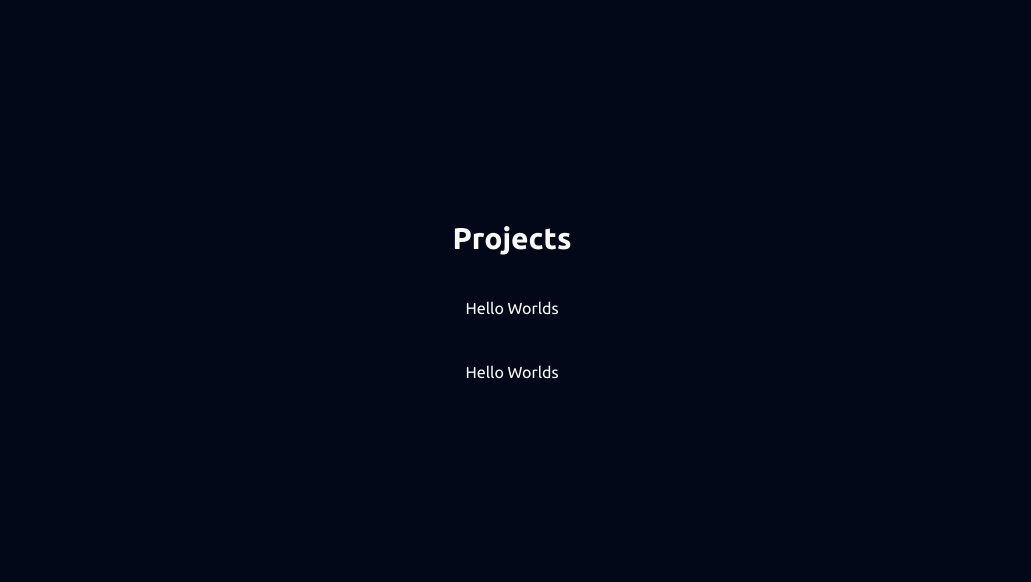
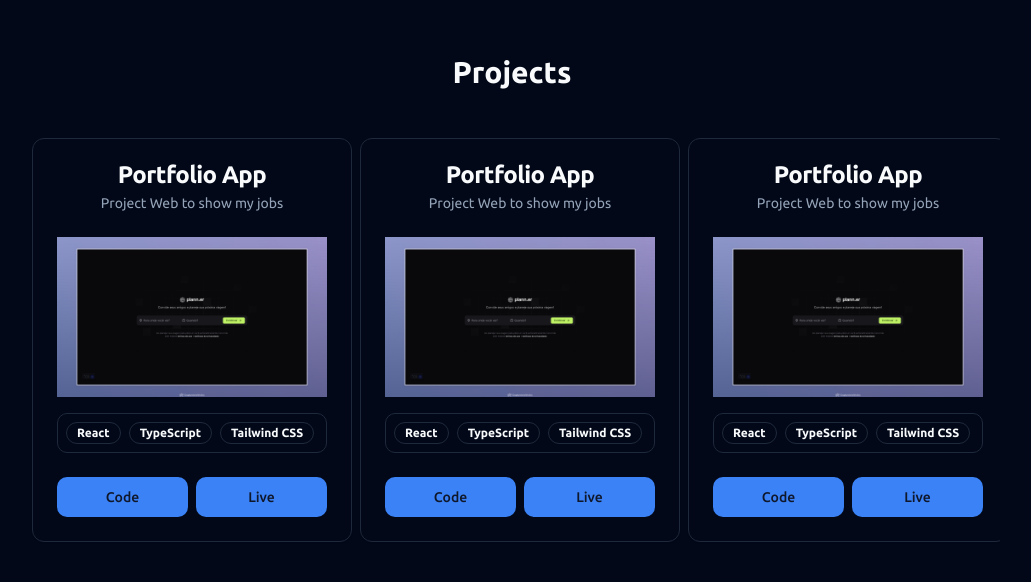
Before and after one commit to jonhnmedeiros/jonhnmedeiros.github.io, a React (Vite) app: page / in a window 1280 px wide. Shown: the part 898-1480 px from the top of the page, without its empty margins (128-1159 px from the left). Built offline with nearby package versions, Linux system fonts and the light colour scheme.

Commit message:
Hero, projects

```diff
--- a/package.json
+++ b/package.json
@@ -11,6 +11,8 @@
   },
   "dependencies": {
     "@radix-ui/react-dropdown-menu": "^2.1.1",
+    "@radix-ui/react-icons": "^1.3.0",
+    "@radix-ui/react-scroll-area": "^1.1.0",
     "@radix-ui/react-slot": "^1.1.0",
     "axios": "^1.7.2",
     "class-variance-authority": "^0.7.0",
--- a/src/app.tsx
+++ b/src/app.tsx
@@ -1,37 +1,94 @@
+import { LinkedInLogoIcon, GitHubLogoIcon, InstagramLogoIcon } from "@radix-ui/react-icons";
+
 import Header from "./components/layouts/header";
 import { Button } from "./components/ui/button";
 import { ThemeProvider } from "./providers/theme-provider";
+import { ProjectCard } from "./components/project-card";
+import { ScrollArea } from "./components/ui/scroll-area";
+import { ScrollBar } from "./components/ui/scroll-area";
 
 export function App() {
+  const projects = [
+    {
+      title: "Portfolio App",
+      description: "Project Web to show my jobs",
+      image: "/public/projects/plann_er.jpeg",
+      tags: ["React", "TypeScript", "Tailwind CSS"],
+      codeLink: " ",
+      liveLink: " ",
+    },
+    {
+      title: "Portfolio App",
+      description: "Project Web to show my jobs",
+      image: "/public/projects/plann_er.jpeg",
+      tags: ["React", "TypeScript", "Tailwind CSS"],
+      codeLink: " ",
+      liveLink: " ",
+    },
+    {
+      title: "Portfolio App",
+      description: "Project Web to show my jobs",
+      image: "/public/projects/plann_er.jpeg",
+      tags: ["React", "TypeScript", "Tailwind CSS"],
+      codeLink: " ",
+      liveLink: " ",
+    },
+    {
+      title: "Portfolio App",
+      description: "Project Web to show my jobs",
+      image: "/public/projects/plann_er.jpeg",
+      tags: ["React", "TypeScript", "Tailwind CSS"],
+      codeLink: " ",
+      liveLink: " ",
+    },
+    {
+      title: "Portfolio App",
+      description: "Project Web to show my jobs",
+      image: "/public/projects/plann_er.jpeg",
+      tags: ["React", "TypeScript", "Tailwind CSS"],
+      codeLink: " ",
+      liveLink: " ",
+    },
+  ];
+
+
   return (
     <ThemeProvider defaultTheme="dark" storageKey="vite-ui-theme">
       <Header />
 
-      <div id="about" className="h-screen flex items-center justify-center slide-in-from-top-1">
+      <section id="about" className="h-screen flex items-center justify-center">
         <div className="max-w-3xl w-full px-6 text-center space-y-10">
           <h1 className="text-3xl font-bold">About me</h1>
           <p>Hi! I'm Jonathan, I'm passionate about technology and creating solutions. In the last few years I've been specializing as a front end developer and transforming prototypes into reliable, intuitive, dynamic and secure web applications.</p>
 
         </div>
-      </div>
-      <div id="projects" className="h-screen flex items-center justify-center">
-        <div className="max-w-3xl w-full px-6 text-center space-y-10">
+      </section>
+      <section id="projects" className="h-screen flex items-center justify-center">
+        <div className="max-w-5xl w-full px-6 text-center space-y-10">
           <h1 className="text-3xl font-bold">Projects</h1>
-          <h1>Hello Worlds</h1>
-          <h1>Hello Worlds</h1>
+
+          <ScrollArea className="w-full whitespace-nowrap">
+            <div className="flex w-max space-x-2 p-2">
+              {projects.map((project) => {
+                return (<ProjectCard {...project} />)
+              })}
+            </div>
+            <ScrollBar orientation="horizontal" />
+          </ScrollArea>
+
         </div>
-      </div>
-      <div id="contact" className="h-screen flex items-center justify-center">
+      </section>
+      <section id="contact" className="h-screen flex items-center justify-center">
         <div className="max-w-3xl w-full px-6 text-center space-y-10">
           <h1 className="text-3xl font-bold">Contact me!</h1>
           <div className="flex flex-row justify-center space-x-10">
-            <Button variant="outline"><a href="https://www.linkedin.com/in/jonathanmedeiros/" target="_blank">Linkedin</a></Button>
-            <Button variant="outline"><a href="https://github.com/jonhnmedeiros" target="_blank">GitHub</a></Button>
-            <Button variant="outline"><a href="https://www.instagram.com/jonhnmedeiros/" target="_blank">Instagram</a></Button>
+            <Button variant="outline"><a href="https://www.linkedin.com/in/jonathanmedeiros/" target="_blank" className="flex flex-row gap-2"><LinkedInLogoIcon className="h-[1.2rem] w-[1.2rem]" />LinkedIn</a></Button>
+            <Button variant="outline"><a href="https://github.com/jonhnmedeiros" target="_blank" className="flex flex-row gap-2" ><GitHubLogoIcon className="h-[1.2rem] w-[1.2rem]" />GitHub</a></Button>
+            <Button variant="outline"><a href="https://www.instagram.com/jonhnmedeiros/" target="_blank" className="flex flex-row gap-2"><InstagramLogoIcon className="h-[1.2rem] w-[1.2rem]" />Instagram</a></Button>
           </div>
 
         </div>
-      </div>
+      </section>
     </ThemeProvider>
   )
 }
--- a/src/components/layouts/header.tsx
+++ b/src/components/layouts/header.tsx
@@ -1,7 +1,6 @@
 import { Moon, Sun } from "lucide-react"
-import { Link } from "react-router-dom";
 
-import { Button, buttonVariants } from "@/components/ui/button"
+import { Button } from "@/components/ui/button"
 import {
     DropdownMenu,
     DropdownMenuContent,
--- /dev/null
+++ b/src/components/project-card.tsx
@@ -0,0 +1,47 @@
+import { ScrollArea } from "./ui/scroll-area";
+import { Badge } from "./ui/badge";
+import { Button } from "./ui/button";
+import { Card, CardHeader, CardTitle, CardDescription, CardContent, CardFooter } from "./ui/card";
+import { ScrollBar } from "./ui/scroll-area";
+
+
+interface ProjectCardProps {
+    title: string;
+    description: string;
+    image: string;
+    tags: string[];
+    codeLink: string;
+    liveLink: string;
+}
+
+export function ProjectCard(projectCardProps: ProjectCardProps) {
+    return (
+        <Card className="w-80">
+            <CardHeader>
+                <CardTitle>{projectCardProps.title}</CardTitle>
+                <CardDescription>{projectCardProps.description}</CardDescription>
+            </CardHeader>
+            <CardContent className="grid gap-4">
+                <img src="/public/projects/plann_er.jpeg" alt="Project" className="w-full h-40 object-cover" />
+                <ScrollArea className="w-full whitespace-nowrap rounded-md border">
+                    <div className="flex w-max space-x-2 p-2">
+                        {projectCardProps.tags.map(tag => {
+                            return <Badge variant="outline">{tag}</Badge>
+                        })}
+                    </div>
+                    <ScrollBar orientation="horizontal" />
+                </ScrollArea>
+            </CardContent>
+            <CardFooter className="gap-2">
+                <Button className="w-full" onClick={(e) => {
+                    e.preventDefault();
+                    window.location.href = projectCardProps.codeLink;
+                }}>Code</Button>
+                <Button className="w-full">Live</Button>
+                {/* <Link to='https://react.semantic-ui.com/'>
+                    <button type="button" className="btn btn-info">Button</button>
+                </Link> */}
+            </CardFooter>
+        </Card>
+    )
+}
--- /dev/null
+++ b/src/components/ui/badge.tsx
@@ -0,0 +1,36 @@
+import * as React from "react"
+import { cva, type VariantProps } from "class-variance-authority"
+
+import { cn } from "@/lib/utils"
+
+const badgeVariants = cva(
+  "inline-flex items-center rounded-full border px-2.5 py-0.5 text-xs font-semibold transition-colors focus:outline-none focus:ring-2 focus:ring-ring focus:ring-offset-2",
+  {
+    variants: {
+      variant: {
+        default:
+          "border-transparent bg-primary text-primary-foreground hover:bg-primary/80",
+        secondary:
+          "border-transparent bg-secondary text-secondary-foreground hover:bg-secondary/80",
+        destructive:
+          "border-transparent bg-destructive text-destructive-foreground hover:bg-destructive/80",
+        outline: "text-foreground",
+      },
+    },
+    defaultVariants: {
+      variant: "default",
+    },
+  }
+)
+
+export interface BadgeProps
+  extends React.HTMLAttributes<HTMLDivElement>,
+    VariantProps<typeof badgeVariants> {}
+
+function Badge({ className, variant, ...props }: BadgeProps) {
+  return (
+    <div className={cn(badgeVariants({ variant }), className)} {...props} />
+  )
+}
+
+export { Badge, badgeVariants }
--- /dev/null
+++ b/src/components/ui/card.tsx
@@ -0,0 +1,79 @@
+import * as React from "react"
+
+import { cn } from "@/lib/utils"
+
+const Card = React.forwardRef<
+  HTMLDivElement,
+  React.HTMLAttributes<HTMLDivElement>
+>(({ className, ...props }, ref) => (
+  <div
+    ref={ref}
+    className={cn(
+      "rounded-lg border bg-card text-card-foreground shadow-sm",
+      className
+    )}
+    {...props}
+  />
+))
+Card.displayName = "Card"
+
+const CardHeader = React.forwardRef<
+  HTMLDivElement,
+  React.HTMLAttributes<HTMLDivElement>
+>(({ className, ...props }, ref) => (
+  <div
+    ref={ref}
+    className={cn("flex flex-col space-y-1.5 p-6", className)}
+    {...props}
+  />
+))
+CardHeader.displayName = "CardHeader"
+
+const CardTitle = React.forwardRef<
+  HTMLParagraphElement,
+  React.HTMLAttributes<HTMLHeadingElement>
+>(({ className, ...props }, ref) => (
+  <h3
+    ref={ref}
+    className={cn(
+      "text-2xl font-semibold leading-none tracking-tight",
+      className
+    )}
+    {...props}
+  />
+))
+CardTitle.displayName = "CardTitle"
+
+const CardDescription = React.forwardRef<
+  HTMLParagraphElement,
+  React.HTMLAttributes<HTMLParagraphElement>
+>(({ className, ...props }, ref) => (
+  <p
+    ref={ref}
+    className={cn("text-sm text-muted-foreground", className)}
+    {...props}
+  />
+))
+CardDescription.displayName = "CardDescription"
+
+const CardContent = React.forwardRef<
+  HTMLDivElement,
+  React.HTMLAttributes<HTMLDivElement>
+>(({ className, ...props }, ref) => (
+  <div ref={ref} className={cn("p-6 pt-0", className)} {...props} />
+))
+CardContent.displayName = "CardContent"
+
+const CardFooter = React.forwardRef<
+  HTMLDivElement,
+  React.HTMLAttributes<HTMLDivElement>
+>(({ className, ...props }, ref) => (
+  <div
+    ref={ref}
+    className={cn("flex items-center p-6 pt-0", className)}
+    {...props}
+  />
+))
+CardFooter.displayName = "CardFooter"
+
+export { Card, CardHeader, CardFooter, CardTitle, CardDescription, CardContent }
--- /dev/null
+++ b/src/components/ui/scroll-area.tsx
@@ -0,0 +1,46 @@
+import * as React from "react"
+import * as ScrollAreaPrimitive from "@radix-ui/react-scroll-area"
+
+import { cn } from "@/lib/utils"
+
+const ScrollArea = React.forwardRef<
+  React.ElementRef<typeof ScrollAreaPrimitive.Root>,
+  React.ComponentPropsWithoutRef<typeof ScrollAreaPrimitive.Root>
+>(({ className, children, ...props }, ref) => (
+  <ScrollAreaPrimitive.Root
+    ref={ref}
+    className={cn("relative overflow-hidden", className)}
+    {...props}
+  >
+    <ScrollAreaPrimitive.Viewport className="h-full w-full rounded-[inherit]">
+      {children}
+    </ScrollAreaPrimitive.Viewport>
+    <ScrollBar />
+    <ScrollAreaPrimitive.Corner />
+  </ScrollAreaPrimitive.Root>
+))
+ScrollArea.displayName = ScrollAreaPrimitive.Root.displayName
+
+const ScrollBar = React.forwardRef<
+  React.ElementRef<typeof ScrollAreaPrimitive.ScrollAreaScrollbar>,
+  React.ComponentPropsWithoutRef<typeof ScrollAreaPrimitive.ScrollAreaScrollbar>
+>(({ className, orientation = "vertical", ...props }, ref) => (
+  <ScrollAreaPrimitive.ScrollAreaScrollbar
+    ref={ref}
+    orientation={orientation}
+    className={cn(
+      "flex touch-none select-none transition-colors",
+      orientation === "vertical" &&
+        "h-full w-2.5 border-l border-l-transparent p-[1px]",
+      orientation === "horizontal" &&
+        "h-2.5 flex-col border-t border-t-transparent p-[1px]",
+      className
+    )}
+    {...props}
+  >
+    <ScrollAreaPrimitive.ScrollAreaThumb className="relative flex-1 rounded-full bg-border" />
+  </ScrollAreaPrimitive.ScrollAreaScrollbar>
+))
+ScrollBar.displayName = ScrollAreaPrimitive.ScrollAreaScrollbar.displayName
+
+export { ScrollArea, ScrollBar }
```
Also changed, not shown: public/projects/plann_er.jpeg (added), 1 other file (tests, documents, lock files or other folders).
